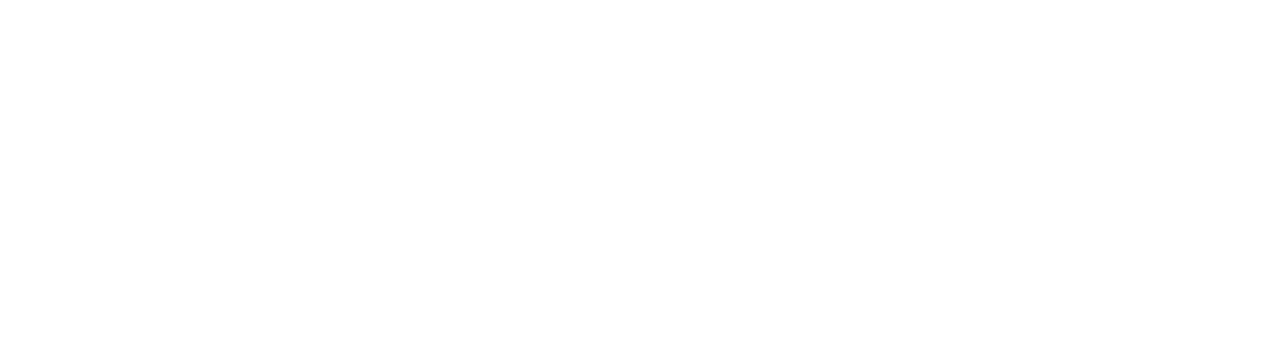
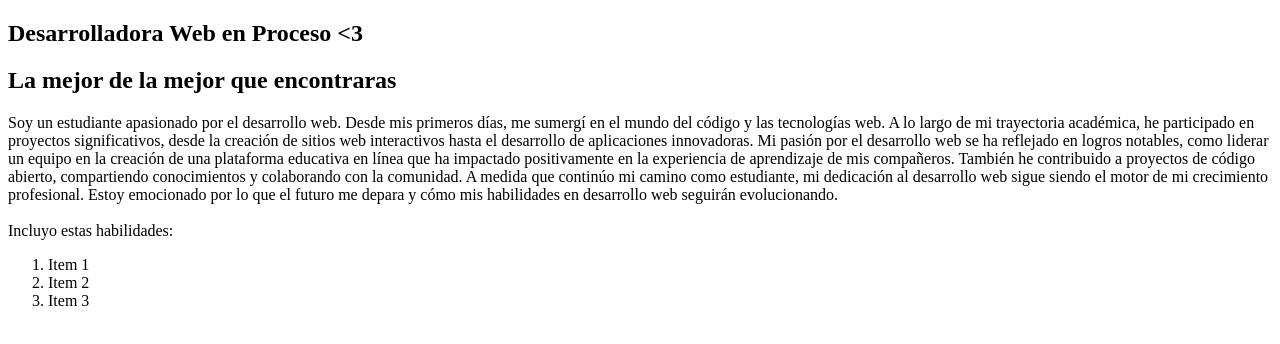
Before and after one commit to Whoisannsoft/Lab-2, a plain HTML site: page index.html in a window 1280 px wide. Drawn offline with Linux system fonts and the light colour scheme.

Commit message:
2 commit

```diff
--- a/index.html
+++ b/index.html
@@ -5,7 +5,36 @@
     <meta name="viewport" content="width=device-width, initial-scale=1.0">
     <title>Document</title>
 </head>
+<header>
+     <section>
+        <div>
+    <h1>Desarrolladora Web en Proceso <3</h1>
+     </div>
+     <div>
+        <h2>La mejor de la mejor que encontraras</h2>
+     </div>
+     </section>
+</header>
 <body>
+     <article>
+        <div>
+            Soy un estudiante apasionado por el desarrollo web. Desde mis primeros días, me sumergí en el mundo del código y las tecnologías web. A lo largo de mi trayectoria académica, he participado en proyectos significativos, desde la creación de sitios web interactivos hasta el desarrollo de aplicaciones innovadoras.
+
+            Mi pasión por el desarrollo web se ha reflejado en logros notables, como liderar un equipo en la creación de una plataforma educativa en línea que ha impactado positivamente en la experiencia de aprendizaje de mis compañeros. También he contribuido a proyectos de código abierto, compartiendo conocimientos y colaborando con la comunidad.
+
+            A medida que continúo mi camino como estudiante, mi dedicación al desarrollo web sigue siendo el motor de mi crecimiento profesional. Estoy emocionado por lo que el futuro me depara y cómo mis habilidades en desarrollo web seguirán evolucionando.
+            <br>
+            <br>
+            Incluyo estas habilidades:
+              </div>
+              <div>
+                <ol>
+                    <li>Item 1</li>
+                    <li>Item 2</li>
+                    <li>Item 3</li>
+                </ol>
+              </div>
+     </article>
 
 </body>
 </html>
```
